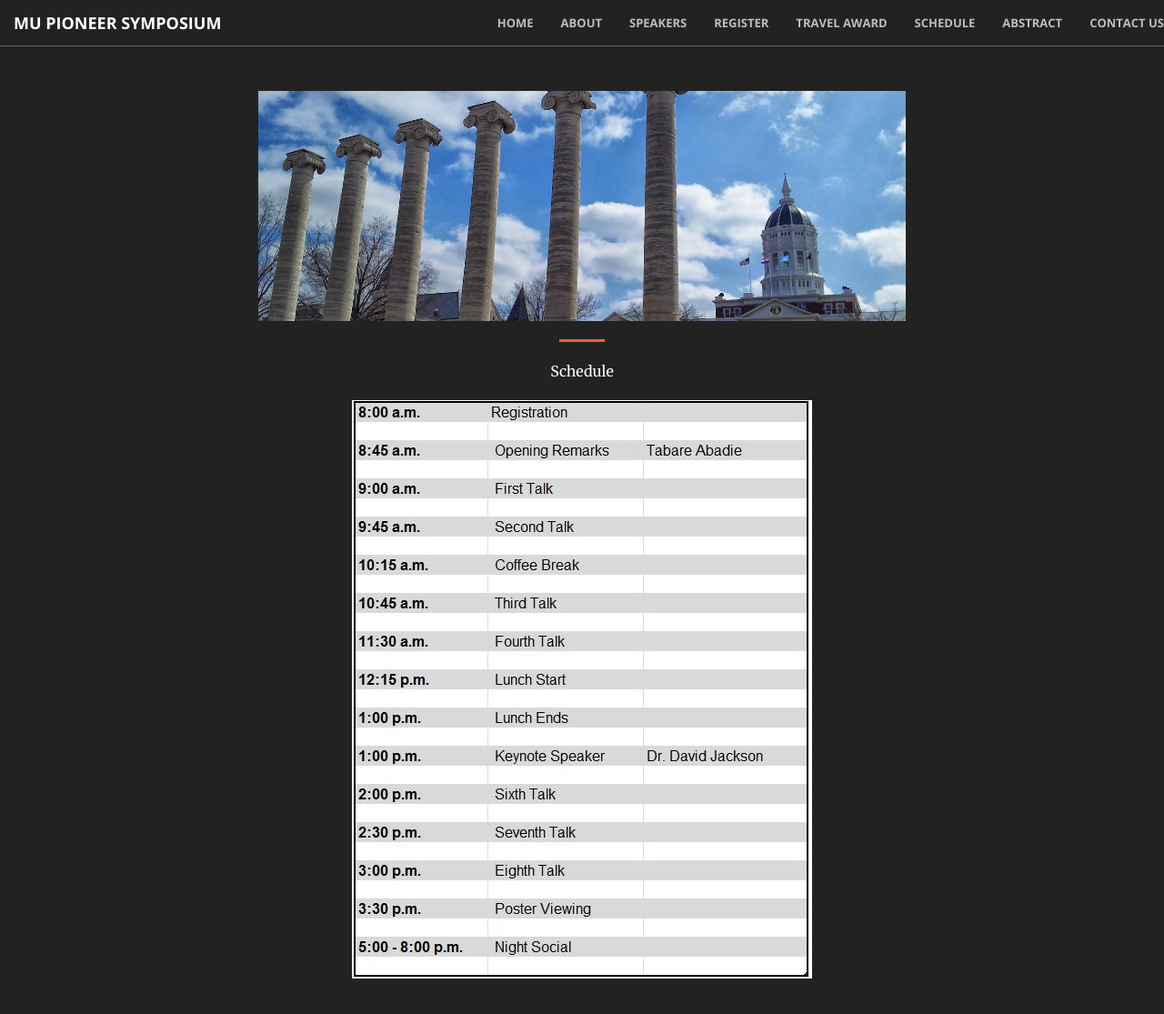
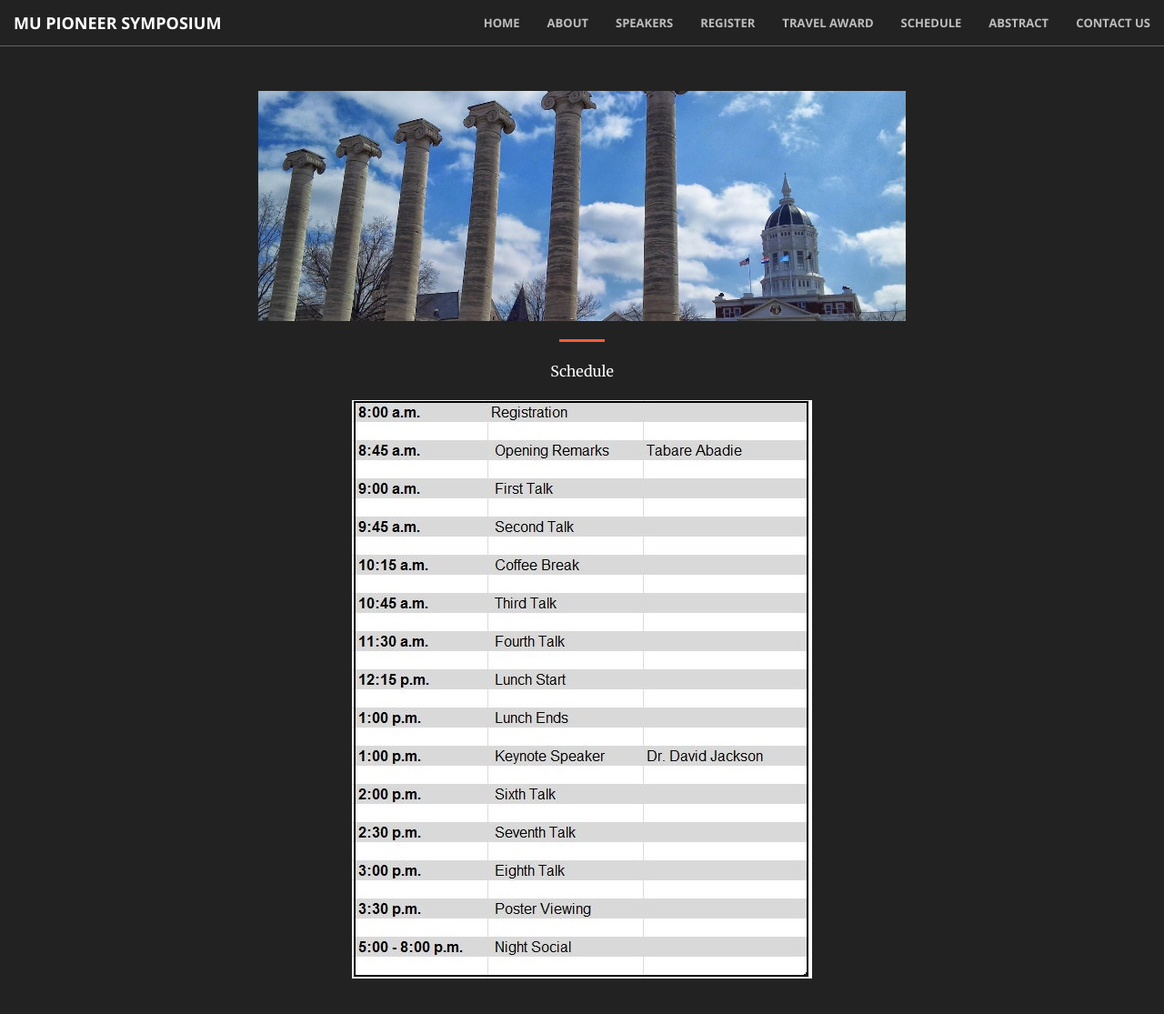
Before and after one commit to mupioneersymposium/mupioneersymposium.github.io, a Jekyll site: the page built from schedule.md, in a window 1280 px wide and 1196 px high. Shown: the top 1115 px of the window at 91% size. Built offline with Jekyll 4.4.1, drawn with Linux system fonts in a browser that asks for light colours.

Commit message:
Update nav.html

```diff
--- a/_includes/nav.html
+++ b/_includes/nav.html
@@ -1,4 +1,5 @@
 <nav id="mainNav" class="navbar navbar-default navbar-fixed-top">
+        <div class="container-fluid">
             <!-- Brand and toggle get grouped for better mobile display -->
         <div class="navbar-header">
             <button type="button" class="navbar-toggle collapsed" data-toggle="collapse" data-target="#bs-example-navbar-collapse-1">
```
